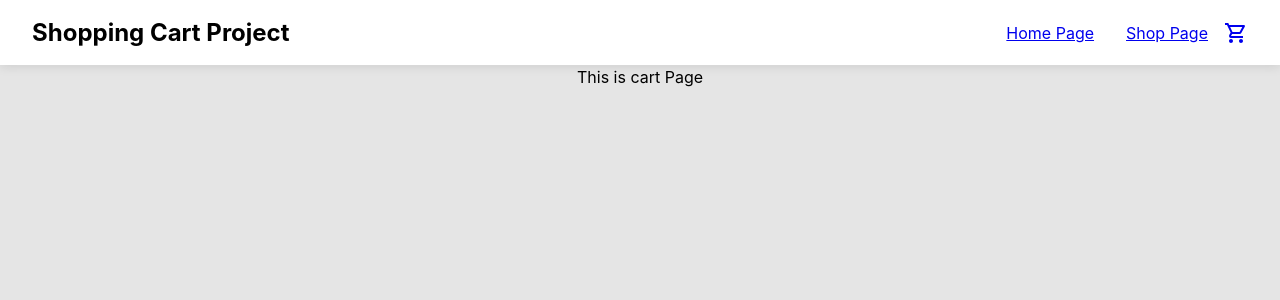
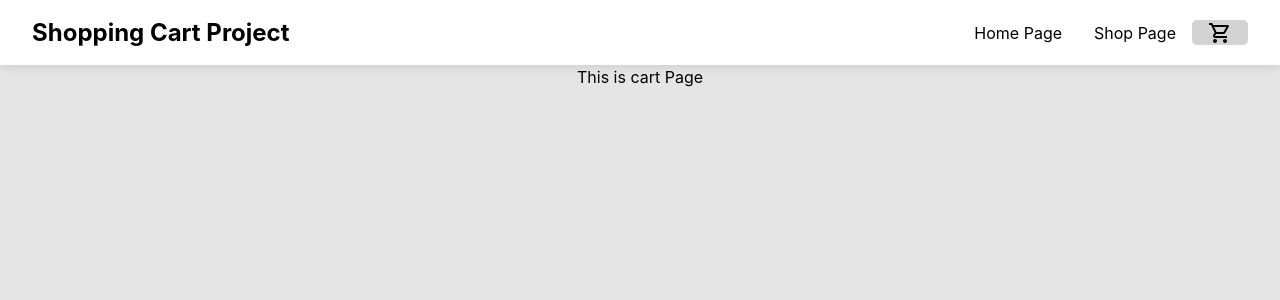
Before and after one commit to kk17203/shopping-cart, a React (Vite) app: page /cartpage in a window 1280 px wide. Shown: the top 300 px of the page. Built offline with nearby package versions, Linux system fonts and the light colour scheme.

Commit message:
added isOnPage function.

```diff
--- a/src/App.jsx
+++ b/src/App.jsx
@@ -10,12 +10,15 @@ function App() {
         return storedItemCount ? parseInt(storedItemCount) : 0;
     });
 
+    // This line checks to see if the current page is the home page, and if so, adds a class of "highlighted" to the home link in the nav bar.
+    const isOnPage = location.pathname === "/";
+
     return (
         <div className="container">
             <nav className="nav-bar">
                 <h1>Shopping Cart Project</h1>
                 <ul>
-                    <li>
+                    <li className={isOnPage ? "highlighted" : ""}>
                         <Link to="/">Home Page</Link>
                     </li>
                     <li>
--- a/src/CartPage.jsx
+++ b/src/CartPage.jsx
@@ -10,6 +10,9 @@ function CartPage() {
         return storedItemCount ? parseInt(storedItemCount) : 0;
     });
 
+    // This line checks to see if the current page is the cart page, and if so, adds a class of "highlighted" to the cart link in the nav bar.
+    const isOnPage = location.pathname === "/cartpage";
+
     return (
         <div className="container">
             <nav className="nav-bar">
@@ -21,11 +24,13 @@ function CartPage() {
                     <li>
                         <Link to="/shoppage">Shop Page</Link>
                     </li>
-                    <Link to="/cartpage">
-                        <Badge badgeContent={itemCount} color="secondary">
-                            <ShoppingCartIcon />{" "}
-                        </Badge>
-                    </Link>
+                    <li className={isOnPage ? "highlighted" : ""}>
+                        <Link to="/cartpage">
+                            <Badge badgeContent={itemCount} color="secondary">
+                                <ShoppingCartIcon />{" "}
+                            </Badge>
+                        </Link>
+                    </li>
                 </ul>
             </nav>
             <div>This is cart Page</div>
--- a/src/ShopPage.jsx
+++ b/src/ShopPage.jsx
@@ -86,6 +86,9 @@ function ShopPage() {
         setShopItems(updatedItems);
     };
 
+    // This line checks to see if the current page is the shop page, and if so, adds a class of "highlighted" to the shop link in the nav bar.
+    const isOnPage = location.pathname === "/shoppage";
+
     return (
         <div className="container">
             <nav className="nav-bar">
@@ -94,7 +97,7 @@ function ShopPage() {
                     <li>
                         <Link to="/">Home Page</Link>
                     </li>
-                    <li>
+                    <li className={isOnPage ? "highlighted" : ""}>
                         <Link to="/shoppage">Shop Page</Link>
                     </li>
                     <Link to="/cartpage">
--- a/src/index.css
+++ b/src/index.css
@@ -34,9 +34,14 @@ body {
 }
 
 a {
-    /* text-decoration: none; */
+    text-decoration: none;
+    color: black;
 }
 
+.highlighted {
+    background-color: lightgray;
+    border-radius: 5px;
+}
 /* Navigation Section */
 .nav-bar {
     display: flex;
```
